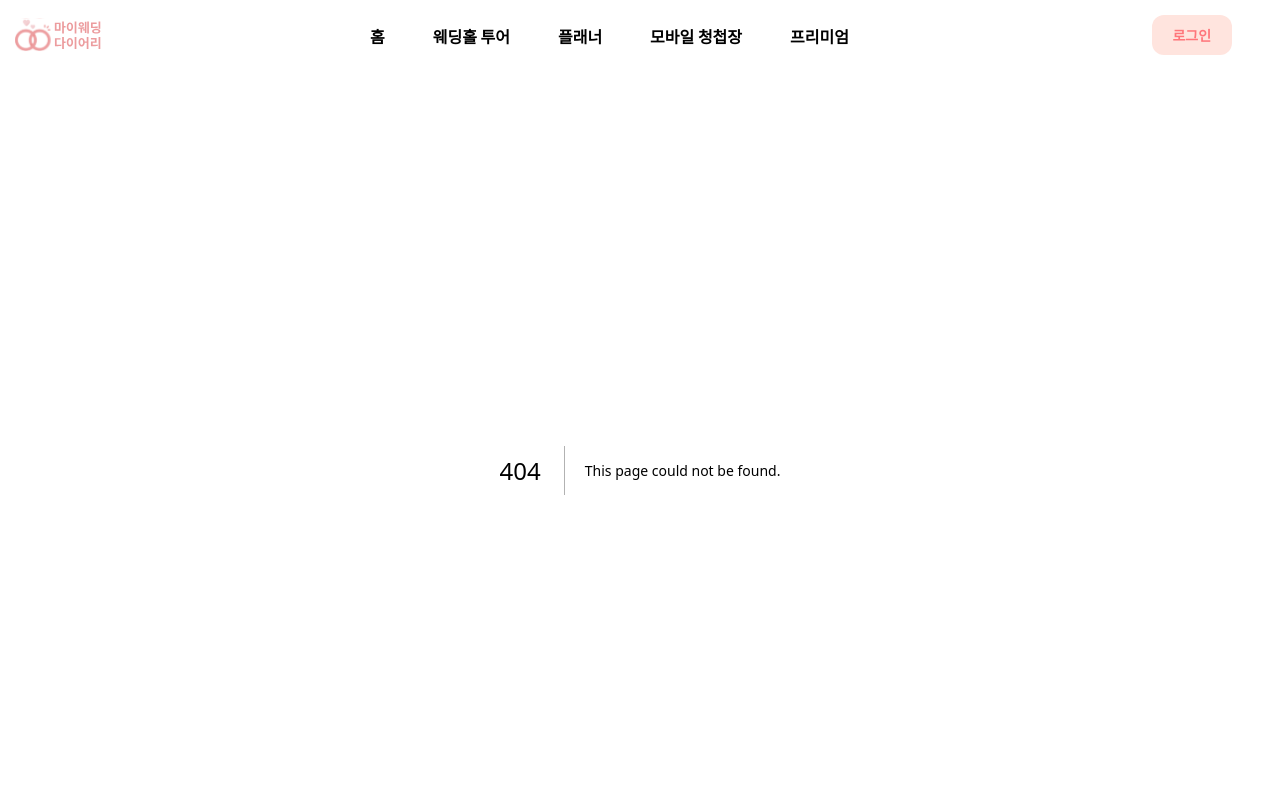
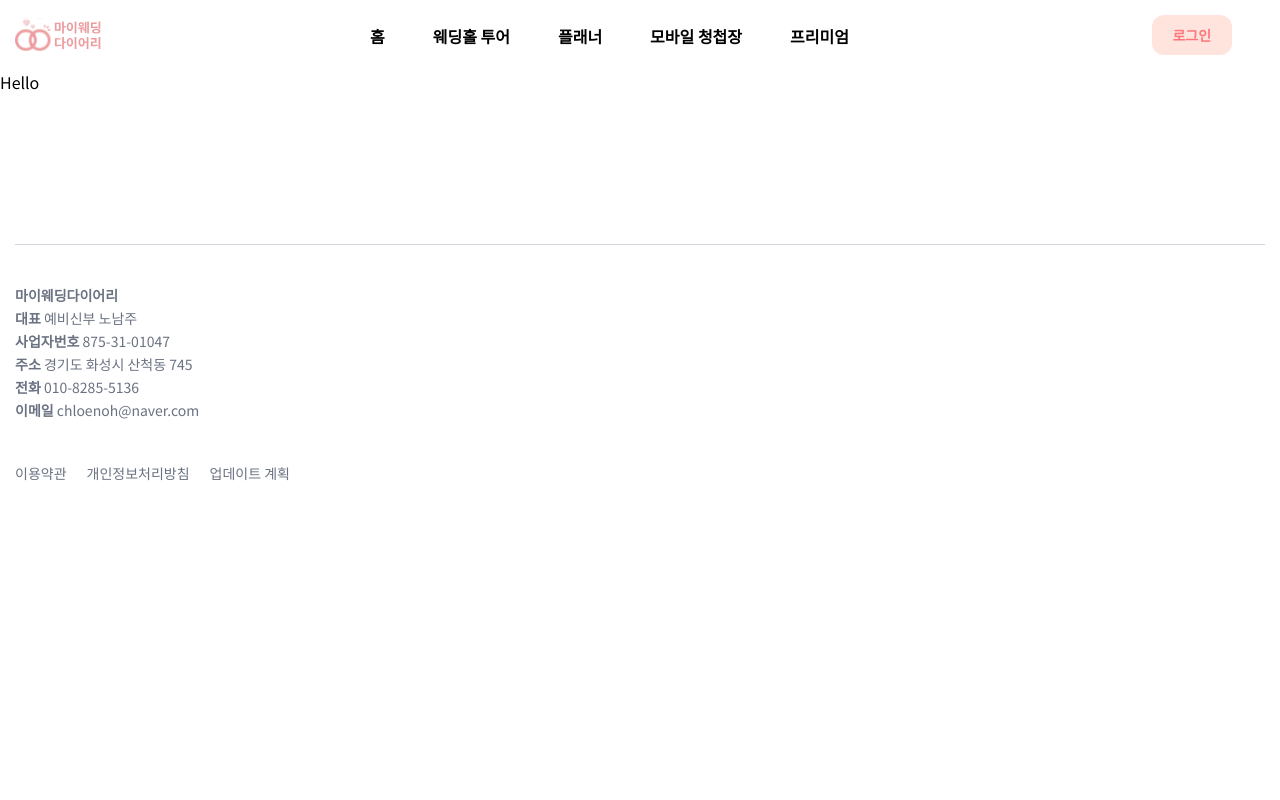
Before and after one commit to googoocone/mywedding_user, a Next.js app: page /halltour in a window 1280 px wide. Before the commit this address had no page. Shown: the top 800 px of the page. Built offline with nearby package versions, Linux system fonts and the light colour scheme.

Commit message:
add halltour page, constants folder

```diff
--- /dev/null
+++ b/app/halltour/page.tsx
@@ -0,0 +1,3 @@
+export default function HallTour() {
+  return <div>Hello</div>;
+}
```
Also changed, not shown: constants/index.ts (added).
